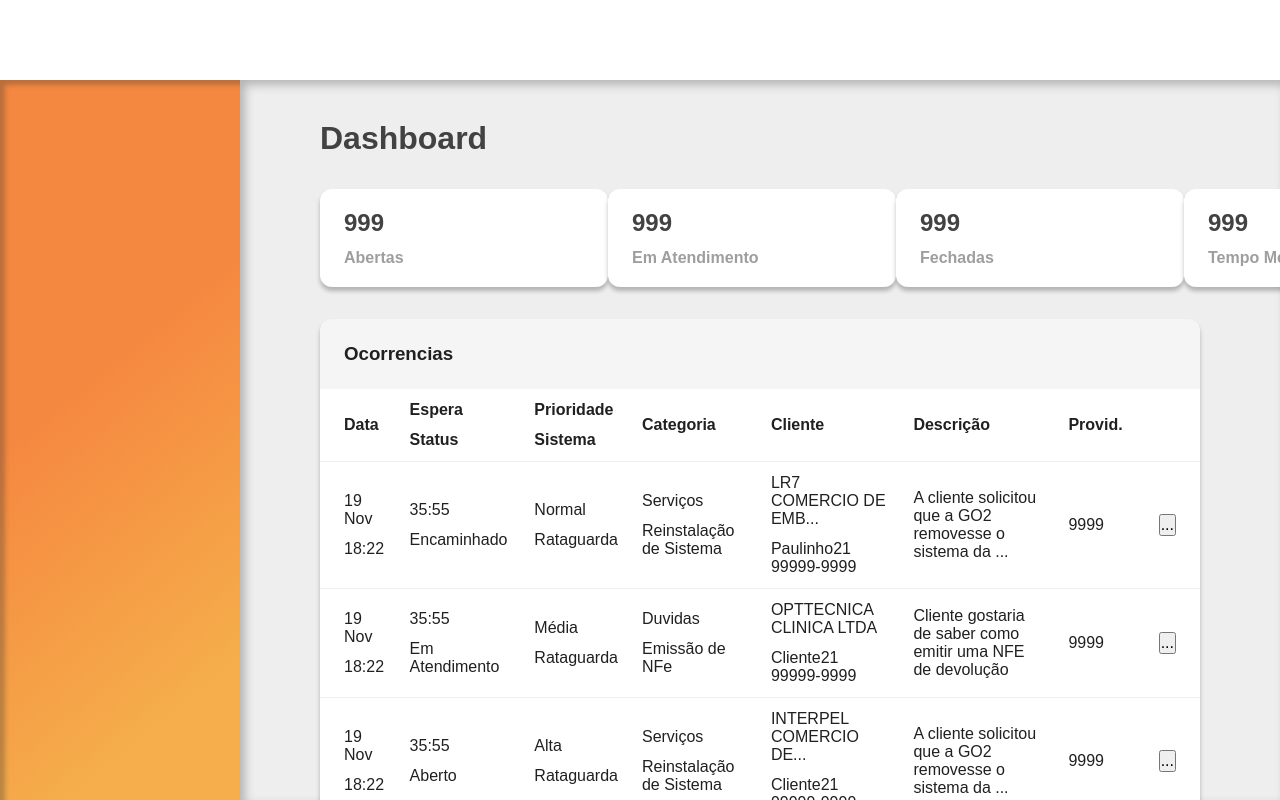
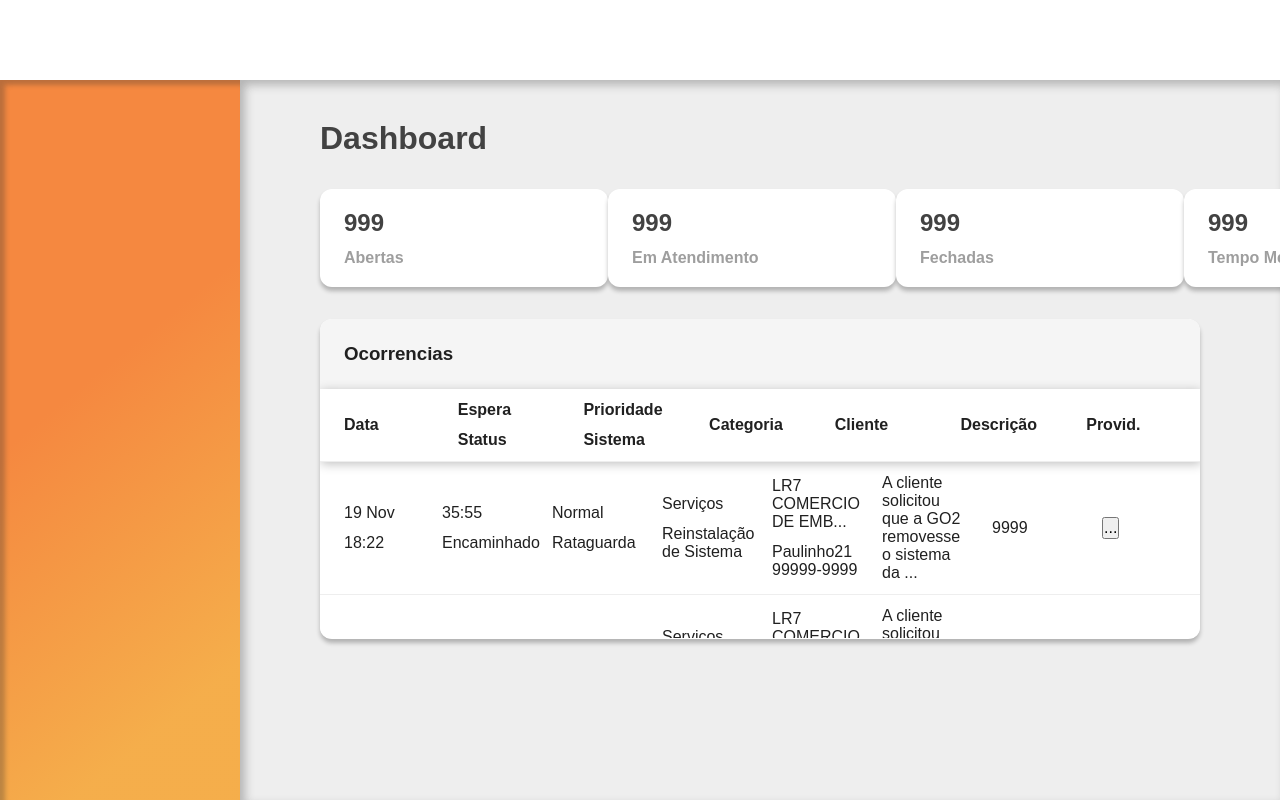
Before and after one commit to ElijahJunnior/sac-front, a Next.js app: page /dashboard in a window 1280 px wide. Built offline with nearby package versions, Linux system fonts and the light colour scheme.

Commit message:
continue dashboard designer

```diff
--- a/src/pages/dashboard/index.tsx
+++ b/src/pages/dashboard/index.tsx
@@ -1,6 +1,9 @@
 import styles from './styles.module.scss';
 
 export default function dashboard() {
+
+    let list = new Array('1', '2', '3', '4', '5', '6', '7', '8', '9', '10');
+
     return (
         <main className={styles.container}>
             <section className={styles.pageHeader}>
@@ -24,7 +27,7 @@ export default function dashboard() {
                     <p>Tempo Médio</p>
                 </div>
             </section>
-            <section className={styles.dataTable}>
+            <section className={`${styles.dataTable} ${styles.scrollbar}`}>
                 <h3>Ocorrencias</h3>
                 <table>
                     <thead>
@@ -54,7 +57,41 @@ export default function dashboard() {
                             </th>
                         </tr>
                     </thead>
-                    <tbody>
+                    <tbody className={styles.tableBody}>
+                        {list.map(item => (
+                            <tr key={item}>
+                                <td>
+                                    <p>19 Nov</p>
+                                    <p>18:22</p>
+                                </td>
+                                <td>
+                                    <p>35:55</p>
+                                    <p>Encaminhado</p>
+                                </td>
+                                <td>
+                                    <p>Normal</p>
+                                    <p>Rataguarda</p>
+                                </td>
+                                <td>
+                                    <p>Serviços</p>
+                                    <p>Reinstalação de Sistema</p>
+                                </td>
+                                <td>
+                                    <p>LR7 COMERCIO DE EMB...</p>
+                                    <span>Paulinho</span>
+                                    <span>21 99999-9999</span>
+                                </td>
+                                <td>
+                                    A cliente solicitou que a GO2 removesse o sistema da ...
+                                </td>
+                                <td>
+                                    9999
+                                </td>
+                                <td>
+                                    <button> ... </button>
+                                </td>
+                            </tr>
+                        ))}
                         <tr>
                             <td>
                                 <p>19 Nov</p>
@@ -154,6 +191,6 @@ export default function dashboard() {
                     </tbody>
                 </table>
             </section>
-        </main>
+        </main >
     )
 }
--- a/src/pages/dashboard/styles.module.scss
+++ b/src/pages/dashboard/styles.module.scss
@@ -42,22 +42,41 @@
 }
 
 .dataTable {
-    background: var(--gray-100);
+    background: var(--white);
     margin-top: 2rem;
     overflow: hidden;
+    height: 40vh;
     border-radius: 0.75rem;
     box-shadow: 0px 4px 4px rgba(0, 0, 0, 0.25);
 
     h3 {
         padding: 1.5rem;
+        background: var(--gray-100);
+        // margin-top: -2rem;
     }
 
     table {
-
         background: var(--white);
         width: 100%;
         border-collapse: collapse;
         padding: 0 0.75rem;
+
+        thead {
+            box-shadow: 1px 2px 10px rgba(0, 0, 0, 0.25);
+        }
+
+        tbody {
+            display: block;
+            overflow-y: scroll;
+            height: calc(40vh - 9rem);
+            // box-shadow: inset 0px 1px 15px rgba(0, 0, 0, 0.25);
+        }
+
+        thead, tbody tr {
+            display: table;
+            table-layout: fixed;
+            width: 100%;
+        }
 
         tr{
             border-bottom: 1px solid var(--gray-200);
@@ -82,3 +101,23 @@
     }
 
 }
+
+.scrollbar {
+    &::-webkit-scrollbar {
+        width: 10px;
+      }
+    /* Track */
+    &::-webkit-scrollbar-track {
+        background: red;
+    }
+
+    /* Handle */
+    &::-webkit-scrollbar-thumb {
+        background: green;
+    }
+
+    /* Handle on hover */
+    &::-webkit-scrollbar-thumb:hover {
+        background: blue;
+    }
+}
--- /dev/null
+++ b/src/pages/table/styles.module.scss
@@ -0,0 +1,17 @@
+.container {
+
+    background: greenyellow;
+
+    table tbody {
+        display: block;
+        max-height: 300px;
+        overflow-y: scroll;
+    }
+
+    table thead, table tbody tr {
+        display: table;
+        width: 100%;
+        table-layout: fixed;
+    }
+
+}
```
Also changed, not shown: src/pages/table/index.tsx (added, +43 -0 lines).
